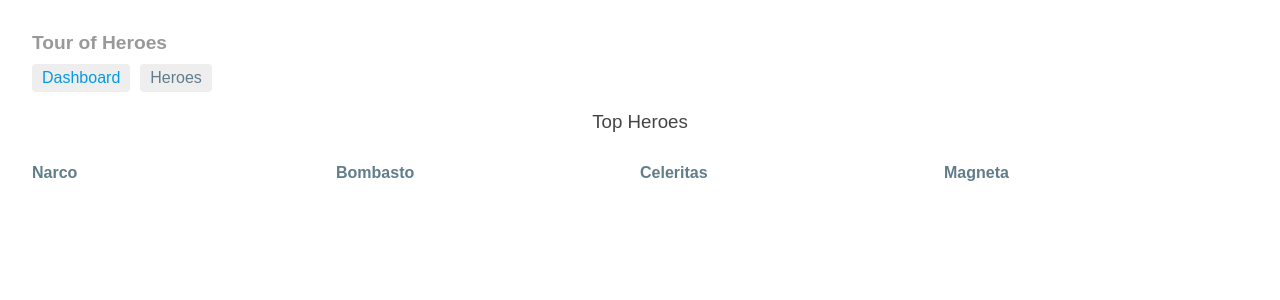
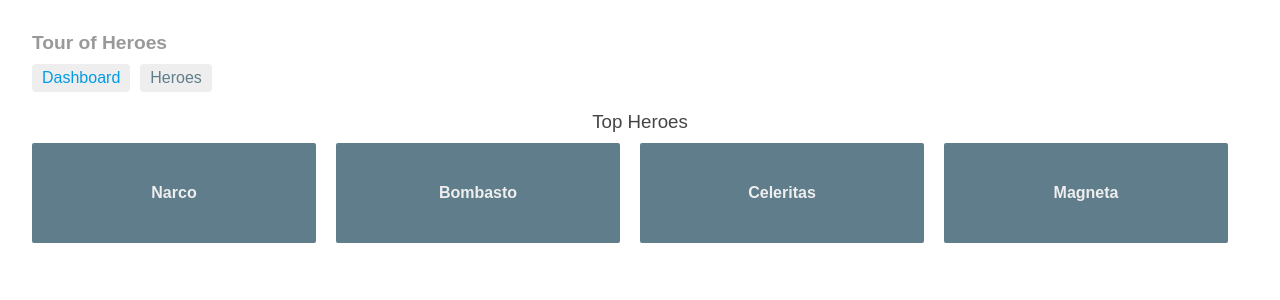
Before and after one commit to sfehlandt/tour-of-heroes, an Angular app: page /dashboard in a window 1280 px wide. Shown: the top 300 px of the page. Built offline with nearby package versions, Linux system fonts and the light colour scheme.

Commit message:
Fix Style issue

```diff
--- a/src/app/dashboard/dashboard.component.html
+++ b/src/app/dashboard/dashboard.component.html
@@ -1,8 +1,8 @@
 <h3>Top Heroes</h3>
 <div class="grid grid-pad">
   <a *ngFor="let hero of heroes" [routerLink]="['/detail', hero.id]" class="col-1-4">
-    <a class="module-hero">
+    <div class="module hero">
       <h4>{{hero.name}}</h4>
-    </a>
+    </div>
   </a>
 </div>
--- a/src/index.html
+++ b/src/index.html
@@ -5,9 +5,9 @@
     <title>Tour of Heroes</title>
     <meta charset="utf-8">
     <meta name="viewport" content="width=device-width, initial-scale=1">
+    <!-- <link rel="stylesheet" href="styles.css"> -->
+    <link rel="icon" type="image/x-icon" href="favicon.ico">
 
-    <meta name="viewport" content="width=device-width, initial-scale=1">
-    <link rel="icon" type="image/x-icon" href="favicon.ico">
   </head>
   <body>
     <app-root>Loading...</app-root>
```
